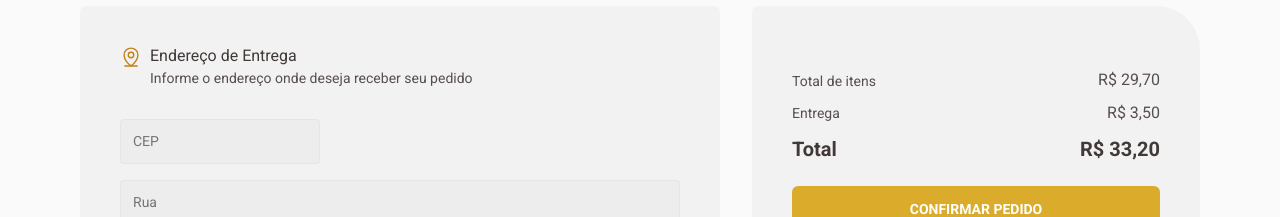
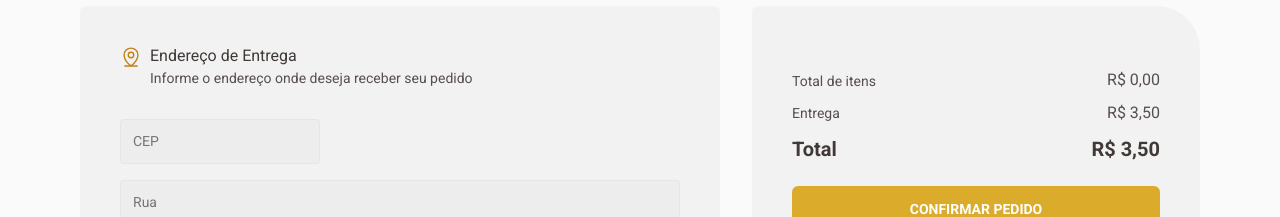
Before and after one commit to thealfredohenrique/coffee-delivery, a React (Vite) app: page /checkout in a window 1280 px wide. Shown: the part 177-394 px from the top of the page. Built offline with nearby package versions, Linux system fonts and the light colour scheme.

Commit message:
feat(cart): Implement cart totals

```diff
--- a/src/contexts/CartContext.tsx
+++ b/src/contexts/CartContext.tsx
@@ -22,6 +22,7 @@ interface CartContextData {
   addItemToCart(item: CartItemData): void;
   removeItemFromCart(itemId: string): void;
   changeItemQuantity(itemId: string, quantity: number): void;
+  getItemsTotal(): number;
 }
 
 interface CartContextProviderProps {
@@ -48,9 +49,19 @@ export function CartContextProvider({ children }: CartContextProviderProps) {
     dispatch(changeItemQuantityAction(itemId, itemQuantity));
   }
 
+  function getItemsTotal() {
+    return items.reduce((total, item) => total + item.price * item.quantity, 0);
+  }
+
   return (
     <CartContext.Provider
-      value={{ items, addItemToCart, removeItemFromCart, changeItemQuantity }}
+      value={{
+        items,
+        addItemToCart,
+        removeItemFromCart,
+        changeItemQuantity,
+        getItemsTotal,
+      }}
     >
       {children}
     </CartContext.Provider>
--- a/src/pages/Checkout/components/CartCard/index.tsx
+++ b/src/pages/Checkout/components/CartCard/index.tsx
@@ -1,6 +1,7 @@
 import { useContext } from "react";
 import { CartContext } from "../../../../contexts/CartContext";
 import CartItem from "../CartItem";
+import { formatCurrency } from "../../../../utils/format-currency";
 import {
   CartButtonContainer,
   CartCardContainer,
@@ -9,8 +10,13 @@ import {
   CartTotalsItemContainer,
 } from "./styles";
 
+const DELIVERY_FEE = 3.5;
+
 function CartCard() {
-  const { items } = useContext(CartContext);
+  const { items, getItemsTotal } = useContext(CartContext);
+
+  const itemsTotal = getItemsTotal();
+  const cartTotal = itemsTotal + DELIVERY_FEE;
 
   return (
     <CartCardContainer>
@@ -23,17 +29,17 @@ function CartCard() {
       <CartTotalsContainer>
         <CartTotalsItemContainer>
           <h3>Total de itens</h3>
-          <span>R$ 29,70</span>
+          <span>{formatCurrency(itemsTotal)}</span>
         </CartTotalsItemContainer>
 
         <CartTotalsItemContainer>
           <h3>Entrega</h3>
-          <span>R$ 3,50</span>
+          <span>{formatCurrency(DELIVERY_FEE)}</span>
         </CartTotalsItemContainer>
 
         <CartTotalsItemContainer>
           <strong>Total</strong>
-          <strong>R$ 33,20</strong>
+          <strong>{formatCurrency(cartTotal)}</strong>
         </CartTotalsItemContainer>
       </CartTotalsContainer>
 
--- a/src/pages/Checkout/components/CartItem/index.tsx
+++ b/src/pages/Checkout/components/CartItem/index.tsx
@@ -1,6 +1,7 @@
 import { useContext } from "react";
 import { Minus, Plus, Trash } from "@phosphor-icons/react";
 import { CartContext, CartItemData } from "../../../../contexts/CartContext";
+import { formatCurrency } from "../../../../utils/format-currency";
 import {
   CartItemActionsContainer,
   CartItemContainer,
@@ -21,10 +22,7 @@ interface CartItemProps {
 function CartItem({ coffee }: CartItemProps) {
   const { removeItemFromCart, changeItemQuantity } = useContext(CartContext);
 
-  const formattedPrice = new Intl.NumberFormat("pt-BR", {
-    style: "currency",
-    currency: "BRL",
-  }).format(coffee.price * coffee.quantity);
+  const formattedPrice = formatCurrency(coffee.price * coffee.quantity);
 
   function handleRemove() {
     removeItemFromCart(coffee.id);
--- /dev/null
+++ b/src/utils/format-currency.ts
@@ -0,0 +1,6 @@
+export function formatCurrency(value: number) {
+  return new Intl.NumberFormat("pt-BR", {
+    style: "currency",
+    currency: "BRL",
+  }).format(value);
+}
```
